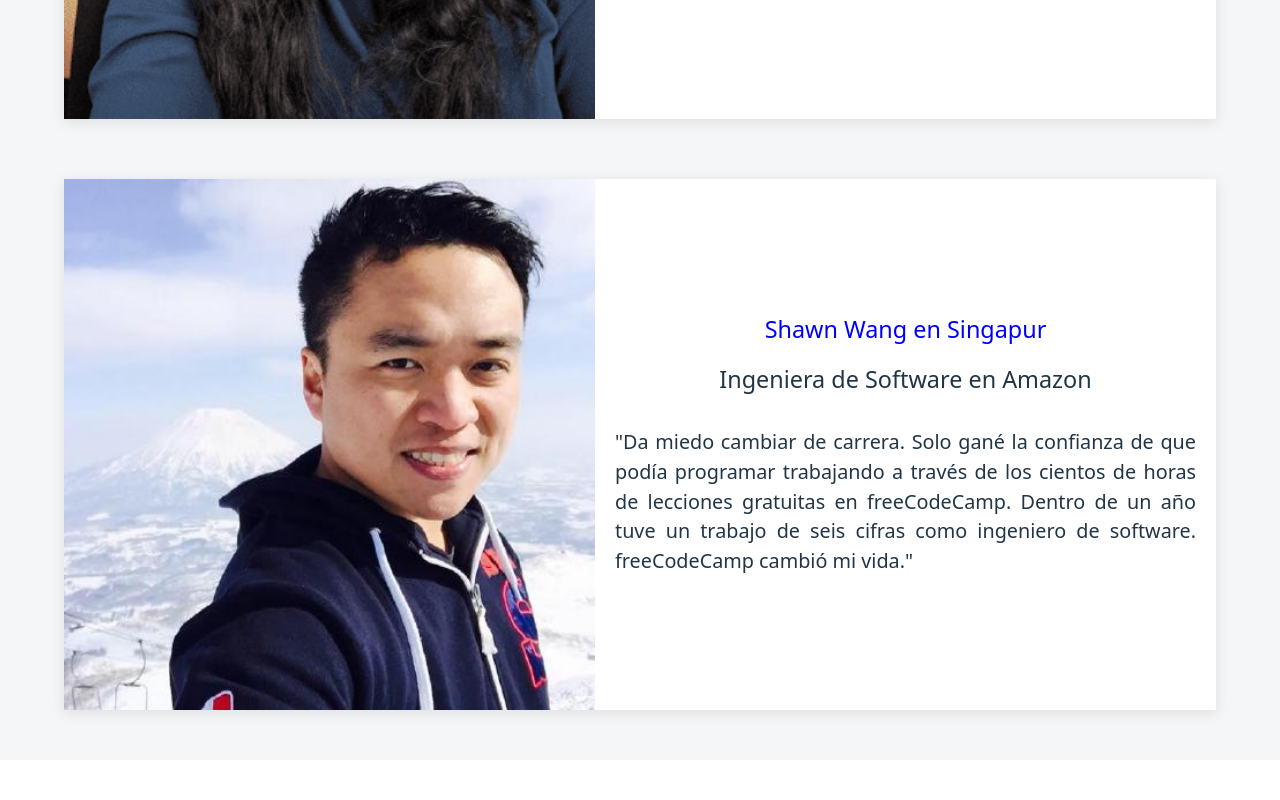
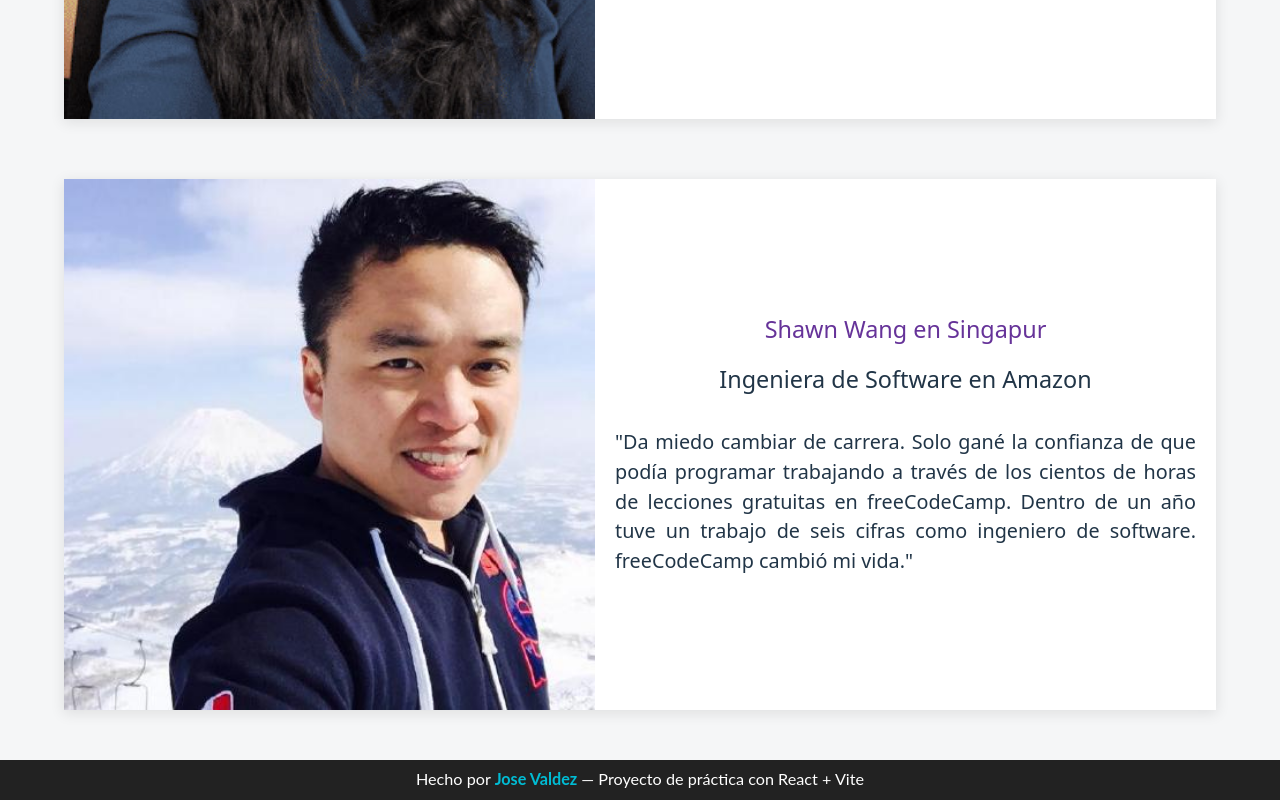
Before and after one commit to valdez-jose/mi-react-vite, a React (Vite) app: page / in a window 1280 px wide. Shown: the part 1322-2122 px from the top of the page. Before the commit the page ends 2082 px from the top, so only its background shows below. Built offline with nearby package versions, Linux system fonts and the light colour scheme.

Commit message:
Incluimos footer al proyecto

```diff
--- a/src/App.jsx
+++ b/src/App.jsx
@@ -1,5 +1,6 @@
 import Cabecera from './components/Cabecera'
 import Testimonios from './components/Testimonios'
+import Footer from './components/Footer'
 import './App.css'
 
 function App() {
@@ -35,6 +36,7 @@ function App() {
             testimonio='Da miedo cambiar de carrera. Solo gané la confianza de que podía programar trabajando a través de los cientos de horas de lecciones gratuitas en freeCodeCamp. Dentro de un año tuve un trabajo de seis cifras como ingeniero de software. freeCodeCamp cambió mi vida.'
         />
       </div>
+      <Footer />
    </div>
   )
 }
--- /dev/null
+++ b/src/components/Footer.jsx
@@ -0,0 +1,14 @@
+
+import '../hoja-de-estilo/Footer.css';
+
+const Footer = () => {
+  return (
+    <footer className='footer'>
+      <p>
+        Hecho por <strong>Jose Valdez</strong> — Proyecto de práctica con React + Vite
+      </p>
+    </footer>
+  )
+}
+
+export default Footer
--- /dev/null
+++ b/src/hoja-de-estilo/Footer.css
@@ -0,0 +1,16 @@
+
+.footer {
+  width: 100%;
+  height: 40px;
+  background-color: #222;
+  color: #fff;
+  display: flex;
+  align-items: center;
+  justify-content: center;
+  font-family: Lato, sans-serif;
+  font-size: 0.9rem;
+}
+
+.footer strong {
+  color: #00bcd4; /* Celeste */
+}
--- a/src/hoja-de-estilo/Testimonio.css
+++ b/src/hoja-de-estilo/Testimonio.css
@@ -43,7 +43,7 @@
 }
 .nombre-testimonio{
   font-size: 1.3rem;
-  color: blue;
+  color: rebeccapurple;
 }
 .cargo-testimonio{
   font-size: 1.3rem;
```
